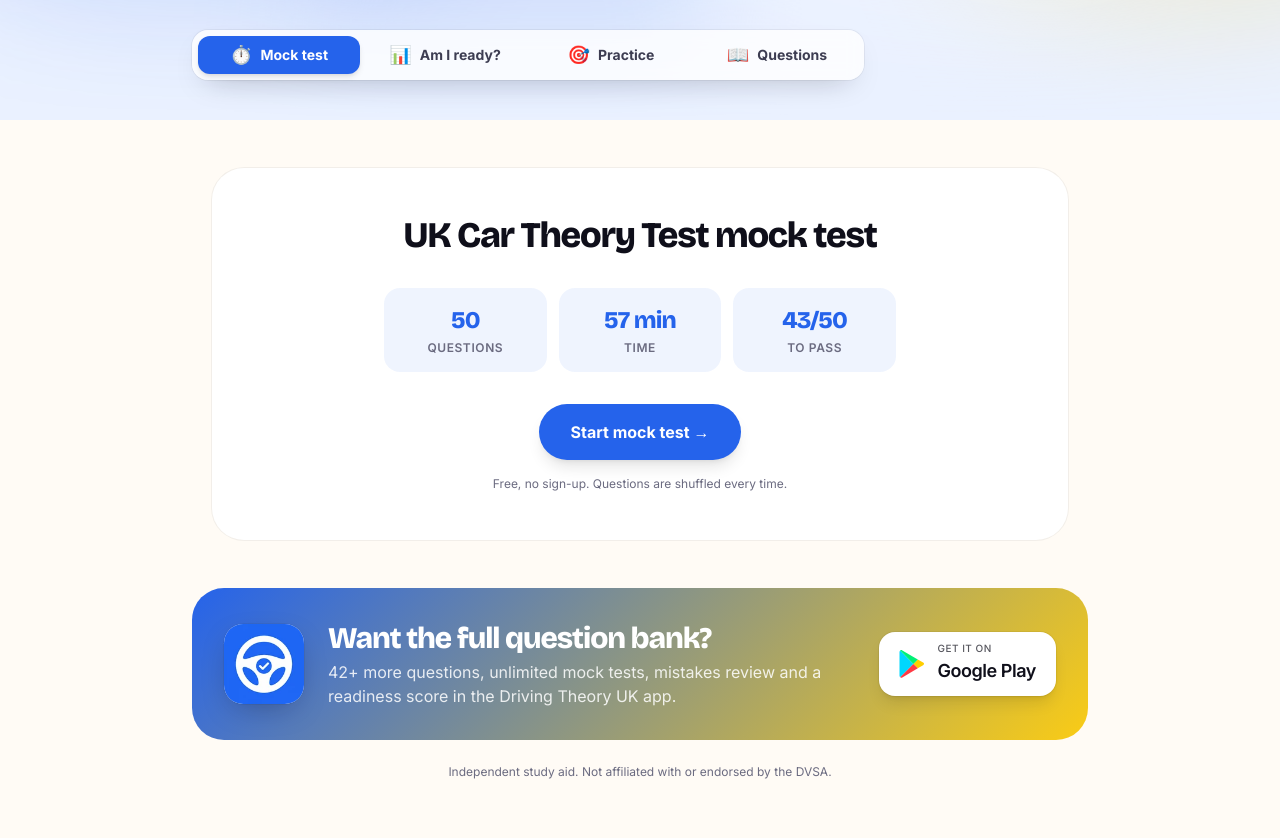
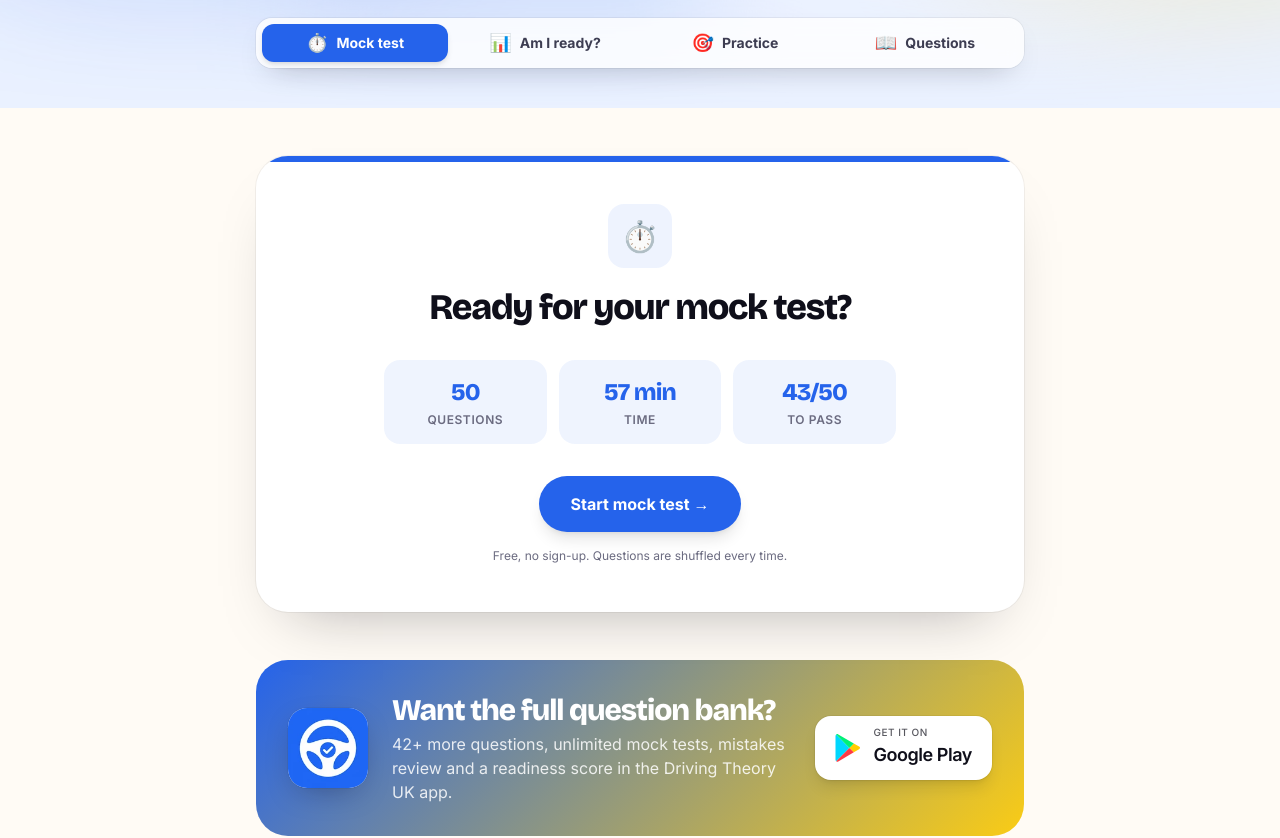
Before and after one commit to ofbuilder-dev/ofbuilder.com, a Next.js app: page /driving-theory/mock-test/ in a window 1280 px wide. Shown: the part 405-1243 px from the top of the page. Built offline with nearby package versions, Linux system fonts and the light colour scheme.

Commit message:
Practice pages: centred hero, aligned tabs and card, cleaner mock test intro

```diff
--- a/app/[slug]/mock-test/page.tsx
+++ b/app/[slug]/mock-test/page.tsx
@@ -42,7 +42,7 @@ export default async function MockTestPage({ params }: { params: Promise<{ slug:
       app={app}
       active="mock-test"
       eyebrow="Free mock test"
-      title={`${d.examName} mock test`}
+      title={d.examName.charAt(0).toUpperCase() + d.examName.slice(1)}
       intro={`${n} questions${d.exam.minutes ? ` in ${d.exam.minutes} minutes` : ""} with a pass mark of ${d.exam.passMark}, using ${format}. You get your score and every explanation at the end.${d.exam.note ? ` ${d.exam.note}` : ""}`}
       playUrl={playUrl}
       premiumCount={d.premiumCount}
@@ -54,7 +54,7 @@ export default async function MockTestPage({ params }: { params: Promise<{ slug:
         count={n}
         minutes={d.exam.minutes}
         passMark={d.exam.passMark}
-        title={`${d.examName} mock test`}
+        title="Ready for your mock test?"
         color={app.theme.primary}
         appName={app.shortName}
         appIcon={app.icon}
--- a/components/practice/PracticeShell.tsx
+++ b/components/practice/PracticeShell.tsx
@@ -58,18 +58,18 @@ export default function PracticeShell({
 
       <section className="relative overflow-hidden px-5 pb-10 pt-36" style={{ background: soft }}>
         <Blobs colors={[primary, app.theme.secondary, primary, "#ffffff"]} opacity={0.25} fade />
-        <div className="relative mx-auto max-w-4xl">
+        <div className="relative mx-auto flex max-w-3xl flex-col items-center text-center">
           <p className="text-sm font-bold uppercase tracking-[0.2em]" style={{ color: primary }}>
             {eyebrow}
           </p>
-          <h1 className="font-display mt-3 text-4xl font-extrabold leading-tight sm:text-6xl">{title}</h1>
+          <h1 className="font-display mt-3 text-4xl font-extrabold leading-[1.05] sm:text-6xl">{title}</h1>
           <p className="mt-4 max-w-2xl text-lg text-[#3d3d52]">{intro}</p>
           {isSample && (
             <p className="mt-4 inline-block rounded-xl bg-amber-100 px-4 py-2 text-sm font-semibold text-amber-800">
               Preview: these are sample questions. Real questions are coming soon.
             </p>
           )}
-          <nav className="mt-8 grid max-w-2xl grid-cols-4 gap-1 rounded-2xl bg-white/80 p-1.5 shadow-[0_12px_30px_-16px_rgba(15,15,26,0.35)] ring-1 ring-black/5 backdrop-blur" aria-label="Practice sections">
+          <nav className="mt-8 grid w-full grid-cols-4 gap-1 rounded-2xl bg-white/80 p-1.5 shadow-[0_12px_30px_-16px_rgba(15,15,26,0.35)] ring-1 ring-black/5 backdrop-blur" aria-label="Practice sections">
             {TABS.map(([k, l, icon]) => {
               const on = k === active;
               return (
@@ -94,10 +94,12 @@ export default function PracticeShell({
         </div>
       </section>
 
-      <main className="mx-auto max-w-4xl px-5 py-12">{children}</main>
+      <main className="px-5 py-12">
+        <div className="mx-auto max-w-3xl">{children}</div>
+      </main>
 
       <section className="px-5 pb-16">
-        <div className="mx-auto flex max-w-4xl flex-col items-center gap-6 rounded-[2rem] p-8 text-center text-white sm:flex-row sm:text-left" style={{ background: `linear-gradient(135deg, ${primary}, ${app.theme.secondary})` }}>
+        <div className="mx-auto flex max-w-3xl flex-col items-center gap-6 rounded-[2rem] p-8 text-center text-white sm:flex-row sm:text-left" style={{ background: `linear-gradient(135deg, ${primary}, ${app.theme.secondary})` }}>
           <AppIcon src={app.icon} name={app.shortName} size={80} />
           <div className="flex-1">
             <h2 className="font-display text-2xl font-extrabold sm:text-3xl">Want the full question bank?</h2>
@@ -107,7 +109,7 @@ export default function PracticeShell({
           </div>
           <PlayBadge href={playUrl} dark={false} />
         </div>
-        <p className="mx-auto mt-6 max-w-4xl text-center text-xs text-[#6b6b80]">{app.disclaimer}</p>
+        <p className="mx-auto mt-6 max-w-3xl text-center text-xs text-[#6b6b80]">{app.disclaimer}</p>
       </section>
 
       <footer className="border-t px-5 py-8">
--- a/components/practice/Quiz.tsx
+++ b/components/practice/Quiz.tsx
@@ -148,8 +148,12 @@ export default function Quiz(p: QuizProps) {
   // ── Intro (mock) ─────────────────────────────────────────
   if (phase === "intro") {
     return (
-      <div className="rounded-[2rem] bg-white p-6 text-center ring-1 ring-black/5 sm:p-12">
-        <h2 className="font-display text-3xl font-extrabold sm:text-4xl">{p.title ?? "Free mock test"}</h2>
+      <div className="relative overflow-hidden rounded-[2rem] bg-white p-6 text-center shadow-[0_30px_60px_-35px_rgba(15,15,26,0.35)] ring-1 ring-black/5 sm:p-12">
+        <div aria-hidden className="pointer-events-none absolute inset-x-0 top-0 h-1.5" style={{ background: p.color }} />
+        <span className="mx-auto grid h-16 w-16 place-items-center rounded-2xl text-3xl" style={{ background: p.color + "14" }}>
+          {p.mode === "ready" ? "📊" : "⏱️"}
+        </span>
+        <h2 className="font-display mt-5 text-3xl font-extrabold sm:text-4xl">{p.title ?? "Free mock test"}</h2>
         <div className="mx-auto mt-8 grid max-w-lg grid-cols-3 gap-2 sm:gap-3">
           {(p.mode === "ready"
             ? [
@@ -171,10 +175,14 @@ export default function Quiz(p: QuizProps) {
             </div>
           ))}
         </div>
-        {best !== null && <p className="mt-6 text-sm font-semibold text-[#6b6b80]">Your best score: {best}%</p>}
-        <button onClick={start} className="mt-8 inline-flex h-14 items-center rounded-full px-8 text-base font-bold text-white shadow-lg transition-transform hover:-translate-y-0.5 active:scale-95" style={{ background: p.color }}>
+        {best !== null && (
+          <p className="mt-6 inline-flex rounded-full bg-black/[0.04] px-4 py-1.5 text-sm font-semibold text-[#3d3d52]">🏅 Your best score: {best}%</p>
+        )}
+<div className="mt-8">
+        <button onClick={start} className="inline-flex h-14 items-center rounded-full px-8 text-base font-bold text-white shadow-lg transition-transform hover:-translate-y-0.5 active:scale-95" style={{ background: p.color }}>
           {p.mode === "ready" ? "Check my readiness →" : "Start mock test →"}
         </button>
+        </div>
         <p className="mt-4 text-xs text-[#6b6b80]">Free, no sign-up. Questions are shuffled every time.</p>
       </div>
     );
```
